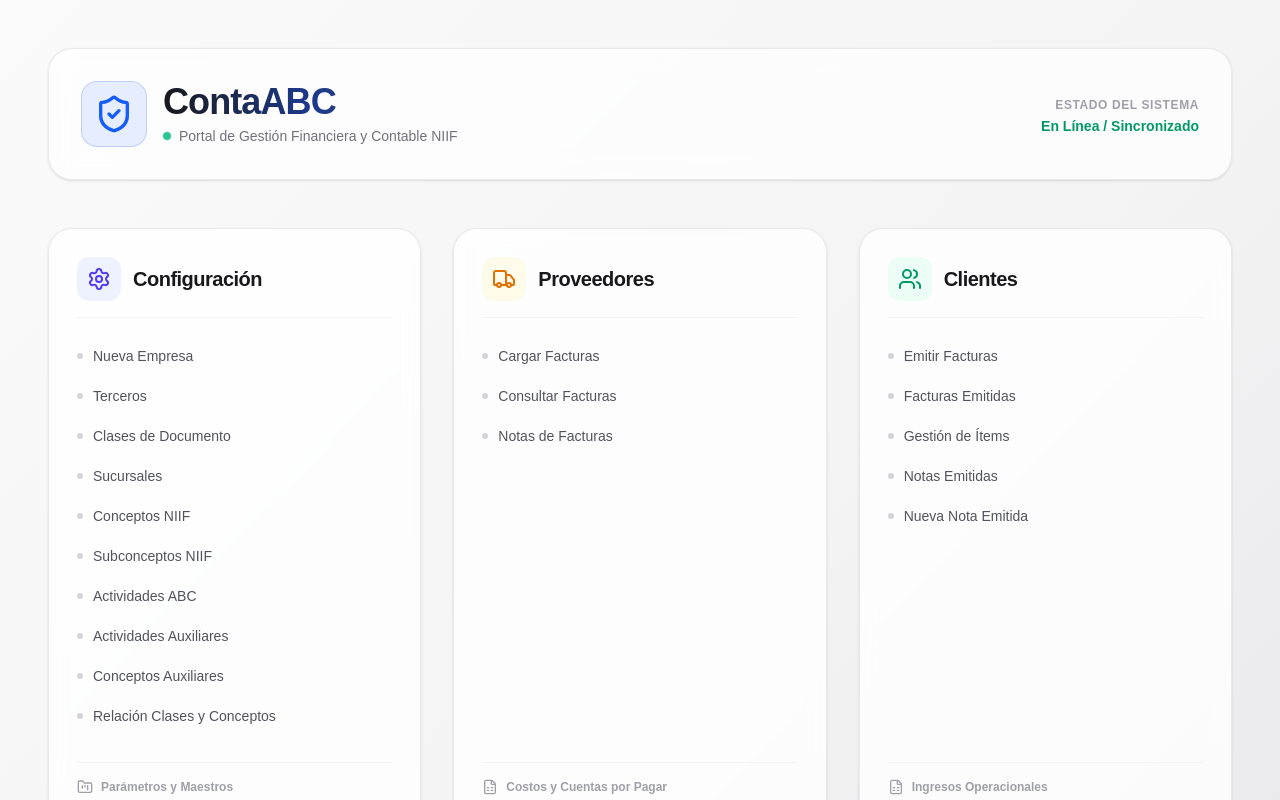
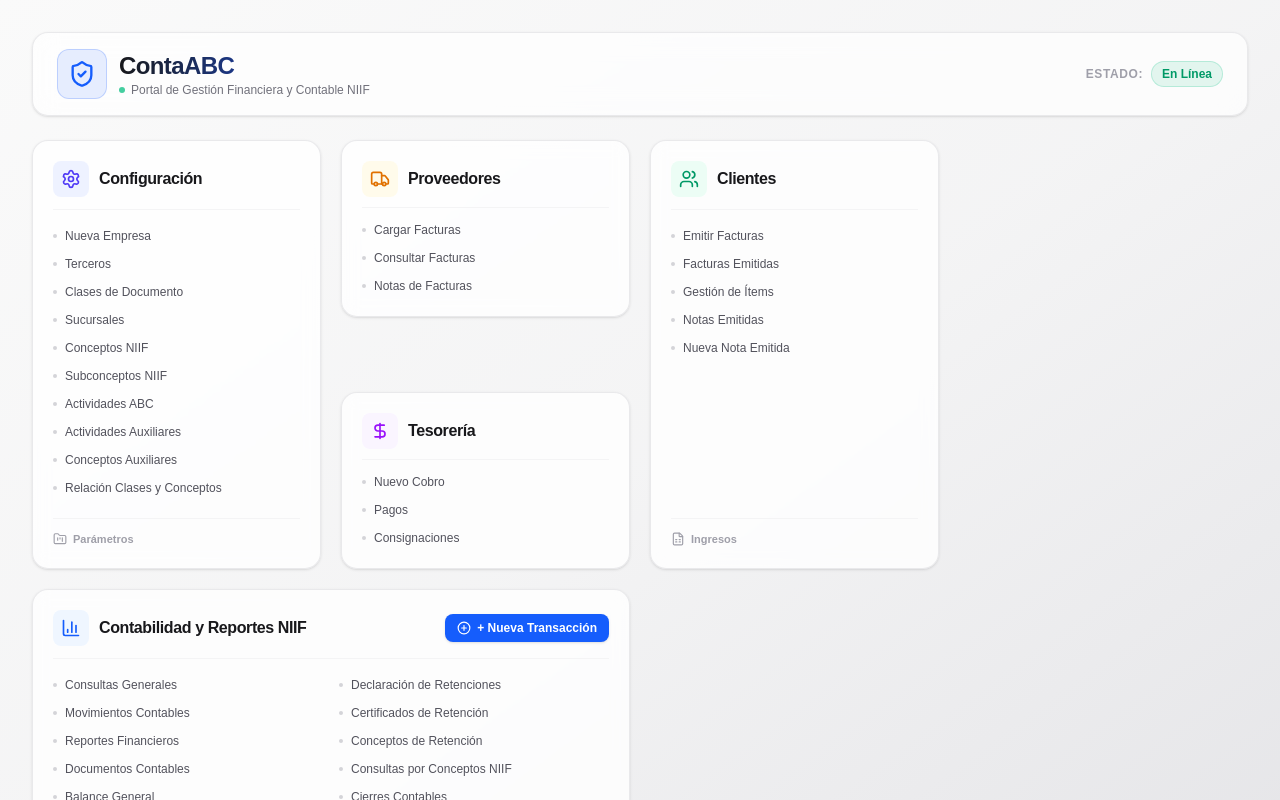
Before and after one commit to ContaABC/APPCONTAABC, a Next.js app: page / in a window 1280 px wide. Shown: the top 800 px of the page. Built offline with nearby package versions, Linux system fonts and the light colour scheme.

Commit message:
Optimizar dashboard principal en 4 columnas compactas sin scroll

```diff
--- a/app/page.tsx
+++ b/app/page.tsx
@@ -14,46 +14,44 @@ import {
 
 export default function Home() {
   return (
-    <main className="min-h-screen bg-gradient-to-br from-zinc-50 via-zinc-100 to-zinc-200 dark:from-zinc-950 dark:via-zinc-900 dark:to-zinc-950 text-zinc-900 dark:text-zinc-100 p-6 md:p-12 transition-colors duration-300">
+    <main className="min-h-screen bg-gradient-to-br from-zinc-50 via-zinc-100 to-zinc-200 dark:from-zinc-950 dark:via-zinc-900 dark:to-zinc-950 text-zinc-900 dark:text-zinc-100 p-4 md:p-8 transition-colors duration-300">
 
-      {/* Encabezado Principal Estilizado */}
-      <header className="max-w-7xl mx-auto mb-12 backdrop-blur-md bg-white/70 dark:bg-zinc-900/70 border border-zinc-200/80 dark:border-zinc-800/80 p-8 rounded-3xl shadow-sm flex flex-col md:flex-row justify-between items-start md:items-center gap-6">
-        <div className="flex items-center gap-4">
-          <div className="p-3 bg-blue-600/10 dark:bg-blue-500/10 rounded-2xl border border-blue-600/20 text-blue-600 dark:text-blue-400">
-            <ShieldCheck className="w-10 h-10" />
+      {/* Encabezado Principal Compacto */}
+      <header className="max-w-7xl mx-auto mb-6 backdrop-blur-md bg-white/70 dark:bg-zinc-900/70 border border-zinc-200/80 dark:border-zinc-800/80 px-6 py-4 rounded-2xl shadow-sm flex flex-col md:flex-row justify-between items-start md:items-center gap-4">
+        <div className="flex items-center gap-3">
+          <div className="p-2.5 bg-blue-600/10 dark:bg-blue-500/10 rounded-xl border border-blue-600/20 text-blue-600 dark:text-blue-400">
+            <ShieldCheck className="w-7 h-7" />
           </div>
           <div>
-            <h1 className="text-3xl md:text-4xl font-extrabold tracking-tight bg-gradient-to-r from-zinc-900 via-blue-900 to-zinc-700 dark:from-white dark:via-blue-200 dark:to-zinc-400 bg-clip-text text-transparent">
+            <h1 className="text-2xl font-extrabold tracking-tight bg-gradient-to-r from-zinc-900 via-blue-900 to-zinc-700 dark:from-white dark:via-blue-200 dark:to-zinc-400 bg-clip-text text-transparent">
               ContaABC
             </h1>
-            <p className="text-sm font-medium text-zinc-500 dark:text-zinc-400 mt-1 flex items-center gap-2">
-              <span className="inline-block w-2 h-2 rounded-full bg-emerald-500 animate-pulse"></span>
+            <p className="text-xs font-medium text-zinc-500 dark:text-zinc-400 flex items-center gap-1.5">
+              <span className="inline-block w-1.5 h-1.5 rounded-full bg-emerald-500 animate-pulse"></span>
               Portal de Gestión Financiera y Contable NIIF
             </p>
           </div>
         </div>
 
-        <div className="flex items-center gap-3 w-full md:w-auto justify-end">
-          <div className="text-right hidden sm:block">
-            <span className="text-xs uppercase tracking-wider text-zinc-400 font-semibold">Estado del Sistema</span>
-            <p className="text-sm font-bold text-emerald-600 dark:text-emerald-400">En Línea / Sincronizado</p>
-          </div>
+        <div className="flex items-center gap-2">
+          <span className="text-xs uppercase tracking-wider text-zinc-400 font-semibold hidden sm:inline">Estado:</span>
+          <span className="text-xs font-bold text-emerald-600 dark:text-emerald-400 bg-emerald-500/10 px-2.5 py-1 rounded-full border border-emerald-500/20">En Línea</span>
         </div>
       </header>
 
-      {/* Contenedor de Tarjetas de Módulos (Grid) */}
-      <div className="max-w-7xl mx-auto grid grid-cols-1 md:grid-cols-2 lg:grid-cols-3 gap-8">
+      {/* Cuadrícula optimizada: 4 columnas en pantallas grandes para evitar scroll */}
+      <div className="max-w-7xl mx-auto grid grid-cols-1 md:grid-cols-2 lg:grid-cols-4 gap-5">
 
-        {/* GRUPO 1: CONFIGURACIÓN */}
-        <div className="group bg-white/80 dark:bg-zinc-900/80 backdrop-blur-sm rounded-3xl border border-zinc-200/80 dark:border-zinc-800/80 p-7 shadow-sm hover:shadow-xl hover:border-blue-500/30 dark:hover:border-blue-500/30 transition-all duration-300 flex flex-col justify-between">
+        {/* GRUPO 1: CONFIGURACIÓN (Compacto) */}
+        <div className="group bg-white/80 dark:bg-zinc-900/80 backdrop-blur-sm rounded-2xl border border-zinc-200/80 dark:border-zinc-800/80 p-5 shadow-sm hover:shadow-md hover:border-indigo-500/30 transition-all duration-300 flex flex-col justify-between">
           <div>
-            <div className="flex items-center gap-3 mb-6 pb-4 border-b border-zinc-100 dark:border-zinc-800">
-              <div className="p-2.5 bg-indigo-50 dark:bg-indigo-950/50 rounded-xl text-indigo-600 dark:text-indigo-400">
-                <Settings className="w-6 h-6" />
+            <div className="flex items-center gap-2.5 mb-4 pb-3 border-b border-zinc-100 dark:border-zinc-800">
+              <div className="p-2 bg-indigo-50 dark:bg-indigo-950/50 rounded-lg text-indigo-600 dark:text-indigo-400">
+                <Settings className="w-5 h-5" />
               </div>
-              <h2 className="text-xl font-bold tracking-tight">Configuración</h2>
+              <h2 className="text-base font-bold tracking-tight">Configuración</h2>
             </div>
-            <ul className="space-y-3 text-sm font-medium">
+            <ul className="space-y-2 text-xs font-medium">
               {[
                 { name: "Nueva Empresa", href: "/api/empresas/nueva" },
                 { name: "Terceros", href: "/terceros" },
@@ -67,64 +65,91 @@ export default function Home() {
                 { name: "Relación Clases y Conceptos", href: "/clase_documento_conceptos" },
               ].map((item, idx) => (
                 <li key={idx}>
-                  <Link href={item.href} className="group/link text-zinc-600 dark:text-zinc-400 hover:text-blue-600 dark:hover:text-blue-400 transition flex items-center justify-between py-1">
-                    <span className="flex items-center gap-2.5">
-                      <span className="w-1.5 h-1.5 rounded-full bg-zinc-300 dark:bg-zinc-700 group-hover/link:bg-blue-600 transition-colors"></span>
-                      {item.name}
+                  <Link href={item.href} className="group/link text-zinc-600 dark:text-zinc-400 hover:text-indigo-600 dark:hover:text-indigo-400 transition flex items-center justify-between py-0.5">
+                    <span className="flex items-center gap-2 truncate">
+                      <span className="w-1 h-1 rounded-full bg-zinc-300 dark:bg-zinc-700 group-hover/link:bg-indigo-600 transition-colors"></span>
+                      <span className="truncate">{item.name}</span>
                     </span>
-                    <ArrowRight className="w-3.5 h-3.5 opacity-0 -translate-x-2 group-hover/link:opacity-100 group-hover/link:translate-x-0 transition-all text-blue-600 dark:text-blue-400" />
+                    <ArrowRight className="w-3 h-3 opacity-0 -translate-x-1 group-hover/link:opacity-100 group-hover/link:translate-x-0 transition-all text-indigo-600 dark:text-indigo-400 flex-shrink-0" />
                   </Link>
                 </li>
               ))}
             </ul>
           </div>
-          <div className="mt-8 pt-4 border-t border-zinc-100 dark:border-zinc-800/80 text-xs font-semibold text-zinc-400 flex items-center gap-2">
-            <FolderKanban className="w-4 h-4" /> Parámetros y Maestros
+          <div className="mt-5 pt-3 border-t border-zinc-100 dark:border-zinc-800/80 text-[11px] font-semibold text-zinc-400 flex items-center gap-1.5">
+            <FolderKanban className="w-3.5 h-3.5" /> Parámetros
           </div>
         </div>
 
-        {/* GRUPO 2: PROVEEDORES */}
-        <div className="group bg-white/80 dark:bg-zinc-900/80 backdrop-blur-sm rounded-3xl border border-zinc-200/80 dark:border-zinc-800/80 p-7 shadow-sm hover:shadow-xl hover:border-amber-500/30 dark:hover:border-amber-500/30 transition-all duration-300 flex flex-col justify-between">
-          <div>
-            <div className="flex items-center gap-3 mb-6 pb-4 border-b border-zinc-100 dark:border-zinc-800">
-              <div className="p-2.5 bg-amber-50 dark:bg-amber-950/50 rounded-xl text-amber-600 dark:text-amber-400">
-                <Truck className="w-6 h-6" />
+        {/* GRUPO 2 & 3 UNIDOS / COMPACTOS: PROVEEDORES Y TESORERÍA */}
+        <div className="space-y-5 flex flex-col justify-between">
+
+          {/* Proveedores */}
+          <div className="group bg-white/80 dark:bg-zinc-900/80 backdrop-blur-sm rounded-2xl border border-zinc-200/80 dark:border-zinc-800/80 p-5 shadow-sm hover:shadow-md hover:border-amber-500/30 transition-all duration-300">
+            <div className="flex items-center gap-2.5 mb-3 pb-2.5 border-b border-zinc-100 dark:border-zinc-800">
+              <div className="p-2 bg-amber-50 dark:bg-amber-950/50 rounded-lg text-amber-600 dark:text-amber-400">
+                <Truck className="w-5 h-5" />
               </div>
-              <h2 className="text-xl font-bold tracking-tight">Proveedores</h2>
+              <h2 className="text-base font-bold tracking-tight">Proveedores</h2>
             </div>
-            <ul className="space-y-3 text-sm font-medium">
+            <ul className="space-y-2 text-xs font-medium">
               {[
                 { name: "Cargar Facturas", href: "/facturas/cargar" },
                 { name: "Consultar Facturas", href: "/facturas/consultar" },
                 { name: "Notas de Facturas", href: "/facturas/notas" },
               ].map((item, idx) => (
                 <li key={idx}>
-                  <Link href={item.href} className="group/link text-zinc-600 dark:text-zinc-400 hover:text-amber-600 dark:hover:text-amber-400 transition flex items-center justify-between py-1">
-                    <span className="flex items-center gap-2.5">
-                      <span className="w-1.5 h-1.5 rounded-full bg-zinc-300 dark:bg-zinc-700 group-hover/link:bg-amber-600 transition-colors"></span>
-                      {item.name}
+                  <Link href={item.href} className="group/link text-zinc-600 dark:text-zinc-400 hover:text-amber-600 dark:hover:text-amber-400 transition flex items-center justify-between py-0.5">
+                    <span className="flex items-center gap-2 truncate">
+                      <span className="w-1 h-1 rounded-full bg-zinc-300 dark:bg-zinc-700 group-hover/link:bg-amber-600 transition-colors"></span>
+                      <span className="truncate">{item.name}</span>
                     </span>
-                    <ArrowRight className="w-3.5 h-3.5 opacity-0 -translate-x-2 group-hover/link:opacity-100 group-hover/link:translate-x-0 transition-all text-amber-600 dark:text-amber-400" />
+                    <ArrowRight className="w-3 h-3 opacity-0 -translate-x-1 group-hover/link:opacity-100 group-hover/link:translate-x-0 transition-all text-amber-600 dark:text-amber-400 flex-shrink-0" />
                   </Link>
                 </li>
               ))}
             </ul>
           </div>
-          <div className="mt-8 pt-4 border-t border-zinc-100 dark:border-zinc-800/80 text-xs font-semibold text-zinc-400 flex items-center gap-2">
-            <FileSpreadsheet className="w-4 h-4" /> Costos y Cuentas por Pagar
+
+          {/* Tesorería */}
+          <div className="group bg-white/80 dark:bg-zinc-900/80 backdrop-blur-sm rounded-2xl border border-zinc-200/80 dark:border-zinc-800/80 p-5 shadow-sm hover:shadow-md hover:border-purple-500/30 transition-all duration-300">
+            <div className="flex items-center gap-2.5 mb-3 pb-2.5 border-b border-zinc-100 dark:border-zinc-800">
+              <div className="p-2 bg-purple-50 dark:bg-purple-950/50 rounded-lg text-purple-600 dark:text-purple-400">
+                <DollarSign className="w-5 h-5" />
+              </div>
+              <h2 className="text-base font-bold tracking-tight">Tesorería</h2>
+            </div>
+            <ul className="space-y-2 text-xs font-medium">
+              {[
+                { name: "Nuevo Cobro", href: "/cobros/nuevo" },
+                { name: "Pagos", href: "/tesoreria/pagos" },
+                { name: "Consignaciones", href: "/tesoreria/consignaciones" },
+              ].map((item, idx) => (
+                <li key={idx}>
+                  <Link href={item.href} className="group/link text-zinc-600 dark:text-zinc-400 hover:text-purple-600 dark:hover:text-purple-400 transition flex items-center justify-between py-0.5">
+                    <span className="flex items-center gap-2 truncate">
+                      <span className="w-1 h-1 rounded-full bg-zinc-300 dark:bg-zinc-700 group-hover/link:bg-purple-600 transition-colors"></span>
+                      <span className="truncate">{item.name}</span>
+                    </span>
+                    <ArrowRight className="w-3 h-3 opacity-0 -translate-x-1 group-hover/link:opacity-100 group-hover/link:translate-x-0 transition-all text-purple-600 dark:text-purple-400 flex-shrink-0" />
+                  </Link>
+                </li>
+              ))}
+            </ul>
           </div>
+
         </div>
 
-        {/* GRUPO 3: CLIENTES */}
-        <div className="group bg-white/80 dark:bg-zinc-900/80 backdrop-blur-sm rounded-3xl border border-zinc-200/80 dark:border-zinc-800/80 p-7 shadow-sm hover:shadow-xl hover:border-emerald-500/30 dark:hover:border-emerald-500/30 transition-all duration-300 flex flex-col justify-between">
+        {/* GRUPO 4: CLIENTES */}
+        <div className="group bg-white/80 dark:bg-zinc-900/80 backdrop-blur-sm rounded-2xl border border-zinc-200/80 dark:border-zinc-800/80 p-5 shadow-sm hover:shadow-md hover:border-emerald-500/30 transition-all duration-300 flex flex-col justify-between">
           <div>
-            <div className="flex items-center gap-3 mb-6 pb-4 border-b border-zinc-100 dark:border-zinc-800">
-              <div className="p-2.5 bg-emerald-50 dark:bg-emerald-950/50 rounded-xl text-emerald-600 dark:text-emerald-400">
-                <Users className="w-6 h-6" />
+            <div className="flex items-center gap-2.5 mb-4 pb-3 border-b border-zinc-100 dark:border-zinc-800">
+              <div className="p-2 bg-emerald-50 dark:bg-emerald-950/50 rounded-lg text-emerald-600 dark:text-emerald-400">
+                <Users className="w-5 h-5" />
               </div>
-              <h2 className="text-xl font-bold tracking-tight">Clientes</h2>
+              <h2 className="text-base font-bold tracking-tight">Clientes</h2>
             </div>
-            <ul className="space-y-3 text-sm font-medium">
+            <ul className="space-y-2 text-xs font-medium">
               {[
                 { name: "Emitir Facturas", href: "/facturas/emitir" },
                 { name: "Facturas Emitidas", href: "/facturas-emitidas" },
@@ -133,77 +158,45 @@ export default function Home() {
                 { name: "Nueva Nota Emitida", href: "/notas-emitidas/nueva" },
               ].map((item, idx) => (
                 <li key={idx}>
-                  <Link href={item.href} className="group/link text-zinc-600 dark:text-zinc-400 hover:text-emerald-600 dark:hover:text-emerald-400 transition flex items-center justify-between py-1">
-                    <span className="flex items-center gap-2.5">
-                      <span className="w-1.5 h-1.5 rounded-full bg-zinc-300 dark:bg-zinc-700 group-hover/link:bg-emerald-600 transition-colors"></span>
-                      {item.name}
+                  <Link href={item.href} className="group/link text-zinc-600 dark:text-zinc-400 hover:text-emerald-600 dark:hover:text-emerald-400 transition flex items-center justify-between py-0.5">
+                    <span className="flex items-center gap-2 truncate">
+                      <span className="w-1 h-1 rounded-full bg-zinc-300 dark:bg-zinc-700 group-hover/link:bg-emerald-600 transition-colors"></span>
+                      <span className="truncate">{item.name}</span>
                     </span>
-                    <ArrowRight className="w-3.5 h-3.5 opacity-0 -translate-x-2 group-hover/link:opacity-100 group-hover/link:translate-x-0 transition-all text-emerald-600 dark:text-emerald-400" />
+                    <ArrowRight className="w-3 h-3 opacity-0 -translate-x-1 group-hover/link:opacity-100 group-hover/link:translate-x-0 transition-all text-emerald-600 dark:text-emerald-400 flex-shrink-0" />
                   </Link>
                 </li>
               ))}
             </ul>
           </div>
-          <div className="mt-8 pt-4 border-t border-zinc-100 dark:border-zinc-800/80 text-xs font-semibold text-zinc-400 flex items-center gap-2">
-            <FileSpreadsheet className="w-4 h-4" /> Ingresos Operacionales
+          <div className="mt-5 pt-3 border-t border-zinc-100 dark:border-zinc-800/80 text-[11px] font-semibold text-zinc-400 flex items-center gap-1.5">
+            <FileSpreadsheet className="w-3.5 h-3.5" /> Ingresos
           </div>
         </div>
 
-        {/* GRUPO 4: TESORERÍA */}
-        <div className="group bg-white/80 dark:bg-zinc-900/80 backdrop-blur-sm rounded-3xl border border-zinc-200/80 dark:border-zinc-800/80 p-7 shadow-sm hover:shadow-xl hover:border-purple-500/30 dark:hover:border-purple-500/30 transition-all duration-300 flex flex-col justify-between">
+        {/* GRUPO 5: CONTABILIDAD Y REPORTES NIIF (Ocupa 2 columnas en pantallas grandes para equilibrar) */}
+        <div className="group bg-white/80 dark:bg-zinc-900/80 backdrop-blur-sm rounded-2xl border border-zinc-200/80 dark:border-zinc-800/80 p-5 shadow-sm hover:shadow-md hover:border-blue-500/30 transition-all duration-300 flex flex-col justify-between lg:col-span-2">
           <div>
-            <div className="flex items-center gap-3 mb-6 pb-4 border-b border-zinc-100 dark:border-zinc-800">
-              <div className="p-2.5 bg-purple-50 dark:bg-purple-950/50 rounded-xl text-purple-600 dark:text-purple-400">
-                <DollarSign className="w-6 h-6" />
-              </div>
-              <h2 className="text-xl font-bold tracking-tight">Tesorería</h2>
-            </div>
-            <ul className="space-y-3 text-sm font-medium">
-              {[
-                { name: "Nuevo Cobro", href: "/cobros/nuevo" },
-                { name: "Pagos", href: "/tesoreria/pagos" },
-                { name: "Consignaciones", href: "/tesoreria/consignaciones" },
-              ].map((item, idx) => (
-                <li key={idx}>
-                  <Link href={item.href} className="group/link text-zinc-600 dark:text-zinc-400 hover:text-purple-600 dark:hover:text-purple-400 transition flex items-center justify-between py-1">
-                    <span className="flex items-center gap-2.5">
-                      <span className="w-1.5 h-1.5 rounded-full bg-zinc-300 dark:bg-zinc-700 group-hover/link:bg-purple-600 transition-colors"></span>
-                      {item.name}
-                    </span>
-                    <ArrowRight className="w-3.5 h-3.5 opacity-0 -translate-x-2 group-hover/link:opacity-100 group-hover/link:translate-x-0 transition-all text-purple-600 dark:text-purple-400" />
-                  </Link>
-                </li>
-              ))}
-            </ul>
-          </div>
-          <div className="mt-8 pt-4 border-t border-zinc-100 dark:border-zinc-800/80 text-xs font-semibold text-zinc-400 flex items-center gap-2">
-            <DollarSign className="w-4 h-4" /> Caja y Bancos
-          </div>
-        </div>
-
-        {/* GRUPO 5: CONTABILIDAD Y REPORTES NIIF (Incluye Nueva Transacción) */}
-        <div className="group bg-white/80 dark:bg-zinc-900/80 backdrop-blur-sm rounded-3xl border border-zinc-200/80 dark:border-zinc-800/80 p-7 shadow-sm hover:shadow-xl hover:border-blue-500/30 dark:hover:border-blue-500/30 transition-all duration-300 flex flex-col justify-between md:col-span-2 lg:col-span-2">
-          <div>
-            <div className="flex flex-col sm:flex-row justify-between items-start sm:items-center gap-4 mb-6 pb-4 border-b border-zinc-100 dark:border-zinc-800">
-              <div className="flex items-center gap-3">
-                <div className="p-2.5 bg-blue-50 dark:bg-blue-950/50 rounded-xl text-blue-600 dark:text-blue-400">
-                  <BarChart3 className="w-6 h-6" />
+            <div className="flex flex-col sm:flex-row justify-between items-start sm:items-center gap-3 mb-4 pb-3 border-b border-zinc-100 dark:border-zinc-800">
+              <div className="flex items-center gap-2.5">
+                <div className="p-2 bg-blue-50 dark:bg-blue-950/50 rounded-lg text-blue-600 dark:text-blue-400">
+                  <BarChart3 className="w-5 h-5" />
                 </div>
-                <h2 className="text-xl font-bold tracking-tight">Contabilidad y Reportes NIIF</h2>
+                <h2 className="text-base font-bold tracking-tight">Contabilidad y Reportes NIIF</h2>
               </div>
 
-              {/* Botón de Nueva Transacción integrado aquí */}
+              {/* Botón de Nueva Transacción integrado de manera compacta */}
               <Link
                 href="/transacciones/nueva"
-                className="bg-blue-600 hover:bg-blue-700 text-white px-4 py-2 rounded-xl font-semibold text-xs transition shadow-sm hover:shadow-blue-500/25 flex items-center gap-2"
+                className="bg-blue-600 hover:bg-blue-700 text-white px-3 py-1.5 rounded-lg font-semibold text-xs transition shadow-sm hover:shadow-blue-500/25 flex items-center gap-1.5"
               >
-                <PlusCircle className="w-4 h-4" />
+                <PlusCircle className="w-3.5 h-3.5" />
                 <span>+ Nueva Transacción</span>
               </Link>
             </div>
 
-            <div className="grid grid-cols-1 md:grid-cols-2 gap-4 text-sm font-medium">
-              <ul className="space-y-3">
+            <div className="grid grid-cols-1 sm:grid-cols-2 gap-x-4 gap-y-2 text-xs font-medium">
+              <ul className="space-y-2">
                 {[
                   { name: "Consultas Generales", href: "/consultas" },
                   { name: "Movimientos Contables", href: "/consultas/movimientos" },
@@ -213,17 +206,17 @@ export default function Home() {
                   { name: "Estado de Resultados", href: "/estado-resultados" },
                 ].map((item, idx) => (
                   <li key={idx}>
-                    <Link href={item.href} className="group/link text-zinc-600 dark:text-zinc-400 hover:text-blue-600 dark:hover:text-blue-400 transition flex items-center justify-between py-1">
-                      <span className="flex items-center gap-2.5">
-                        <span className="w-1.5 h-1.5 rounded-full bg-zinc-300 dark:bg-zinc-700 group-hover/link:bg-blue-600 transition-colors"></span>
-                        {item.name}
+                    <Link href={item.href} className="group/link text-zinc-600 dark:text-zinc-400 hover:text-blue-600 dark:hover:text-blue-400 transition flex items-center justify-between py-0.5">
+                      <span className="flex items-center gap-2 truncate">
+                        <span className="w-1 h-1 rounded-full bg-zinc-300 dark:bg-zinc-700 group-hover/link:bg-blue-600 transition-colors"></span>
+                        <span className="truncate">{item.name}</span>
                       </span>
-                      <ArrowRight className="w-3.5 h-3.5 opacity-0 -translate-x-2 group-hover/link:opacity-100 group-hover/link:translate-x-0 transition-all text-blue-600 dark:text-blue-400" />
+                      <ArrowRight className="w-3 h-3 opacity-0 -translate-x-1 group-hover/link:opacity-100 group-hover/link:translate-x-0 transition-all text-blue-600 dark:text-blue-400 flex-shrink-0" />
                     </Link>
                   </li>
                 ))}
               </ul>
-              <ul className="space-y-3">
+              <ul className="space-y-2">
                 {[
                   { name: "Declaración de Retenciones", href: "/retenciones/declaracion" },
                   { name: "Certificados de Retención", href: "/retenciones/Certificados" },
@@ -232,20 +225,20 @@ export default function Home() {
                   { name: "Cierres Contables", href: "/cierres" },
                 ].map((item, idx) => (
                   <li key={idx}>
-                    <Link href={item.href} className="group/link text-zinc-600 dark:text-zinc-400 hover:text-blue-600 dark:hover:text-blue-400 transition flex items-center justify-between py-1">
-                      <span className="flex items-center gap-2.5">
-                        <span className="w-1.5 h-1.5 rounded-full bg-zinc-300 dark:bg-zinc-700 group-hover/link:bg-blue-600 transition-colors"></span>
-                        {item.name}
+                    <Link href={item.href} className="group/link text-zinc-600 dark:text-zinc-400 hover:text-blue-600 dark:hover:text-blue-400 transition flex items-center justify-between py-0.5">
+                      <span className="flex items-center gap-2 truncate">
+                        <span className="w-1 h-1 rounded-full bg-zinc-300 dark:bg-zinc-700 group-hover/link:bg-blue-600 transition-colors"></span>
+                        <span className="truncate">{item.name}</span>
                       </span>
-                      <ArrowRight className="w-3.5 h-3.5 opacity-0 -translate-x-2 group-hover/link:opacity-100 group-hover/link:translate-x-0 transition-all text-blue-600 dark:text-blue-400" />
+                      <ArrowRight className="w-3 h-3 opacity-0 -translate-x-1 group-hover/link:opacity-100 group-hover/link:translate-x-0 transition-all text-blue-600 dark:text-blue-400 flex-shrink-0" />
                     </Link>
                   </li>
                 ))}
               </ul>
             </div>
           </div>
-          <div className="mt-8 pt-4 border-t border-zinc-100 dark:border-zinc-800/80 text-xs font-semibold text-zinc-400 flex items-center gap-2">
-            <BarChart3 className="w-4 h-4" /> Estructura Oficial NIIF, Retenciones y Cierres
+          <div className="mt-5 pt-3 border-t border-zinc-100 dark:border-zinc-800/80 text-[11px] font-semibold text-zinc-400 flex items-center gap-1.5">
+            <BarChart3 className="w-3.5 h-3.5" /> Estructura Oficial NIIF, Retenciones y Cierres
           </div>
         </div>
 
```
